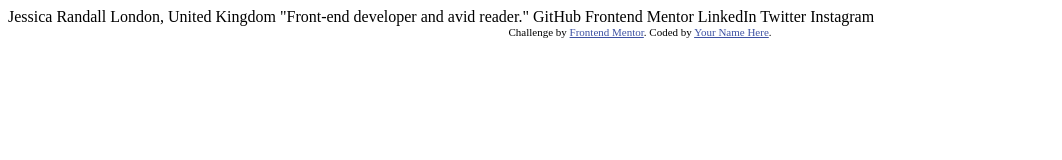
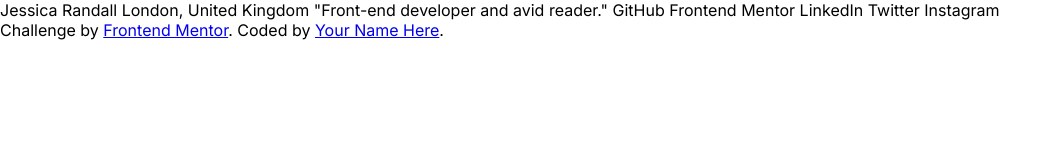
Before and after one commit to AlbertoJTD/social-links-profile, a plain HTML site: page index.html in a window 1280 px wide. Shown: the whole page, without its empty margins (0-1062 px from the left). Drawn offline with Linux system fonts and the light colour scheme; a web font is replaced by a local one.

Commit message:
Add font and colors

```diff
--- a/index.html
+++ b/index.html
@@ -7,12 +7,11 @@
   <link rel="icon" type="image/png" sizes="32x32" href="./assets/images/favicon-32x32.png">
 
   <title>Frontend Mentor | Social links profile</title>
+  <link rel="preconnect" href="https://fonts.googleapis.com">
+  <link rel="preconnect" href="https://fonts.gstatic.com" crossorigin>
+  <link href="https://fonts.googleapis.com/css2?family=Inter:ital,opsz,wght@0,14..32,100..900;1,14..32,100..900&family=League+Spartan:wght@100..900&family=Outfit:wght@100..900&family=Raleway:ital,wght@0,100..900;1,100..900&family=Roboto:ital,wght@0,100..900;1,100..900&family=Vujahday+Script&family=Young+Serif&display=swap" rel="stylesheet">
 
-  <!-- Feel free to remove these styles or customise in your own stylesheet 👍 -->
-  <style>
-    .attribution { font-size: 11px; text-align: center; }
-    .attribution a { color: hsl(228, 45%, 44%); }
-  </style>
+  <link rel="stylesheet" href="style.css">
 </head>
 <body>
 
--- /dev/null
+++ b/style.css
@@ -0,0 +1,16 @@
+:root {
+  --green: hsl(75, 94%, 57%);
+  --white: hsl(0, 0%, 100%);
+  --grey-700: hsl(0, 0%, 20%);
+  --grey-800: hsl(0, 0%, 12%);
+  --grey-900: hsl(0, 0%, 8%);
+}
+
+* {
+  margin: 0;
+  box-sizing: border-box;
+}
+
+body {
+  font-family: "Inter", sans-serif;
+}
```
